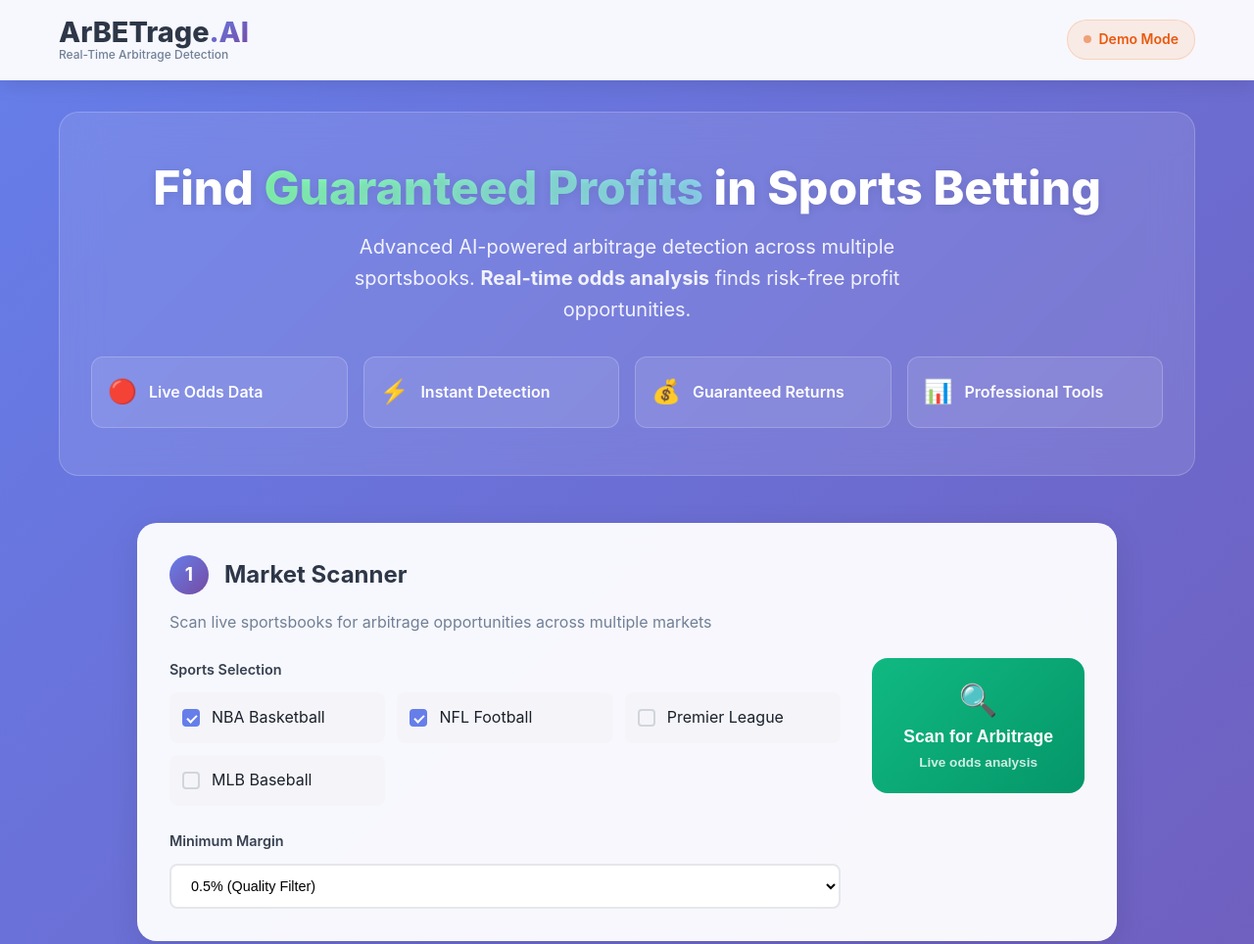
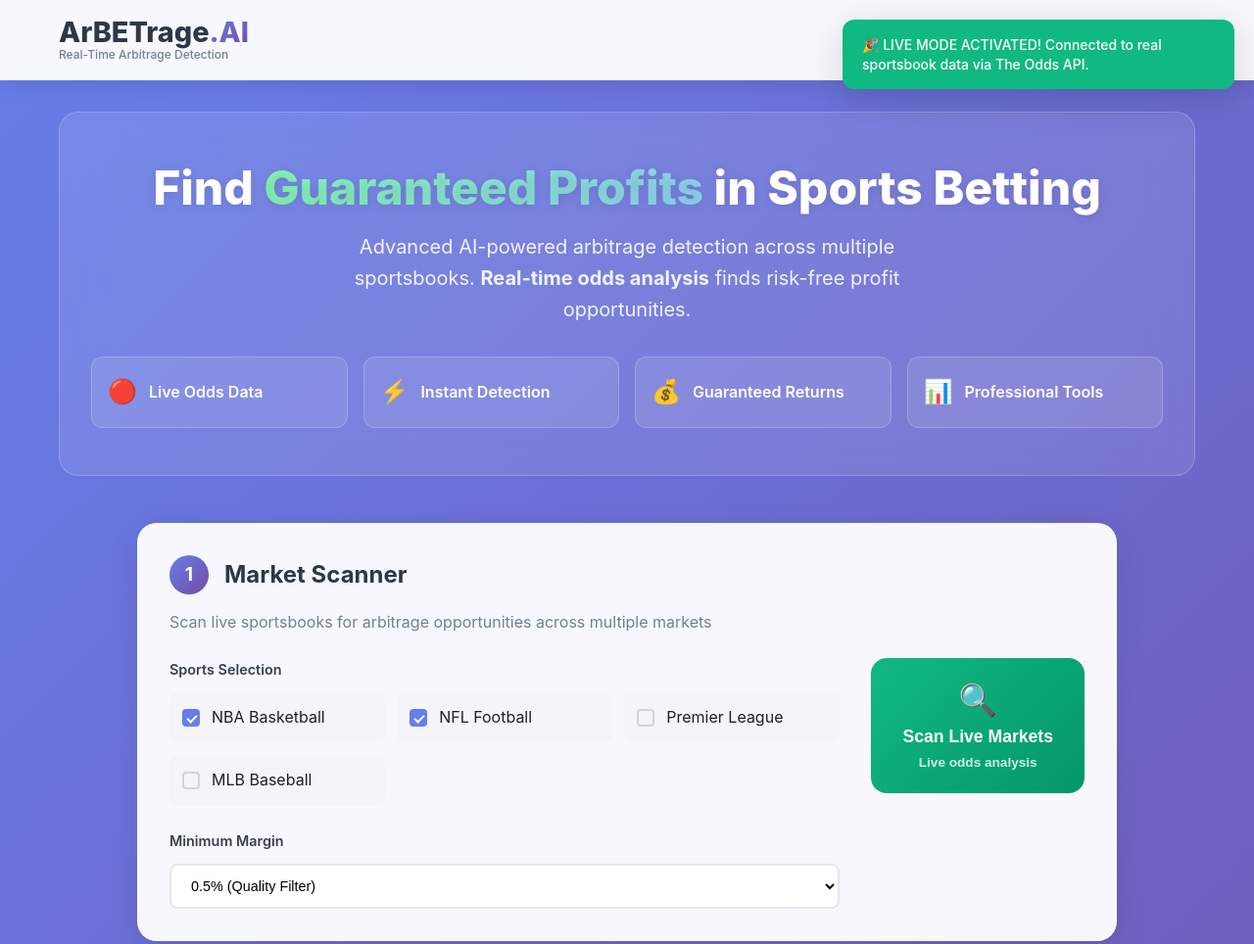
Before and after one commit to rvdparis-dot/arbetrage-ai-web, a website: page index.html in a window 1280 px wide. Shown: the top 964 px of the page at 98% size. Drawn offline with Linux system fonts and the light colour scheme.

Commit message:
Update index.html

```diff
--- a/index.html
+++ b/index.html
@@ -289,9 +289,31 @@
     <!-- Analytics (Optional) -->
     <!-- <script async src="https://www.googletagmanager.com/gtag/js?id=GA_MEASUREMENT_ID"></script> -->
 
+   <!-- Scripts -->
+    <script src="assets/js/simple-app.js"></script>
+
     <script>
+        // Initialize app when DOM is ready
+        document.addEventListener('DOMContentLoaded', function() {
+            console.log('🎯 HTML initialization running...');
 
-<script src="assets/js/simple-app.js"></script>
+            // Force live mode status
+            setTimeout(function() {
+                const indicator = document.getElementById('statusIndicator');
+                if (indicator) {
+                    indicator.className = 'status-indicator live';
+                    indicator.innerHTML = '<span class="status-dot"></span><span class="status-text">Live Data</span>';
+                }
+
+                const apiUsage = document.getElementById('apiUsage');
+                if (apiUsage) {
+                    apiUsage.style.display = 'block';
+                }
+            }, 500);
+        });
+    </script>
+</body>
+</html>
 
 <!-- ... rest of your scripts -->
         // Initialize app when DOM is ready
```
